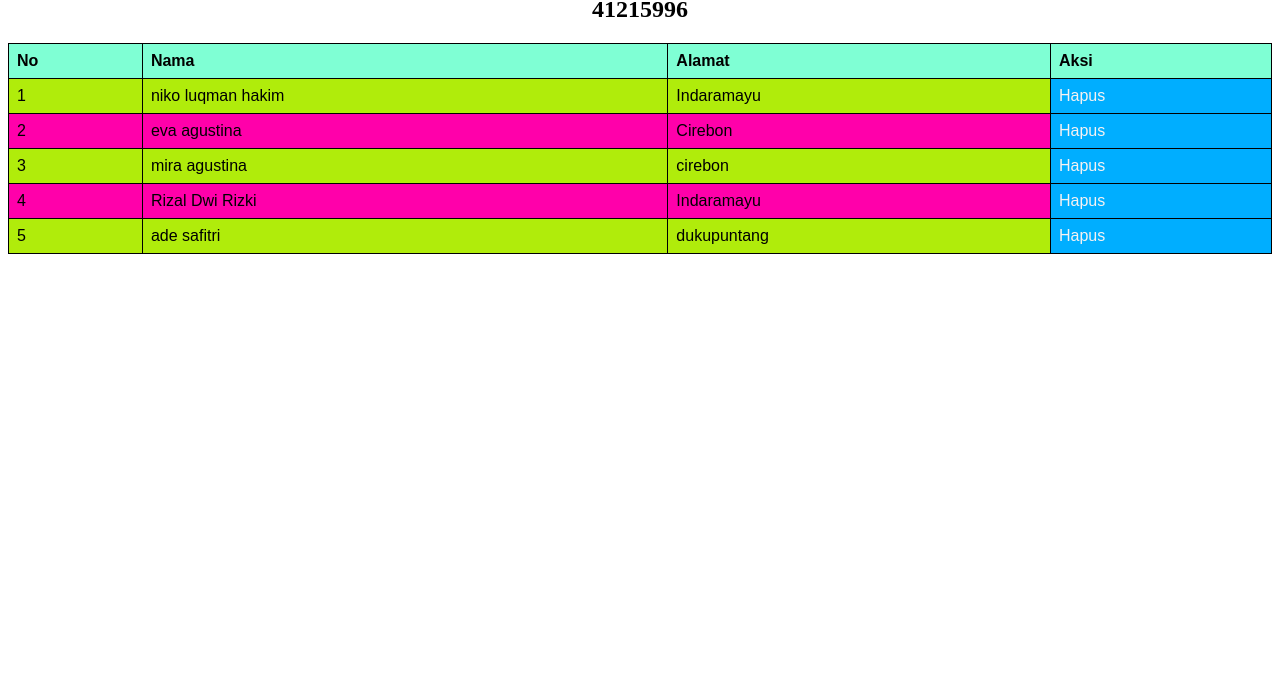
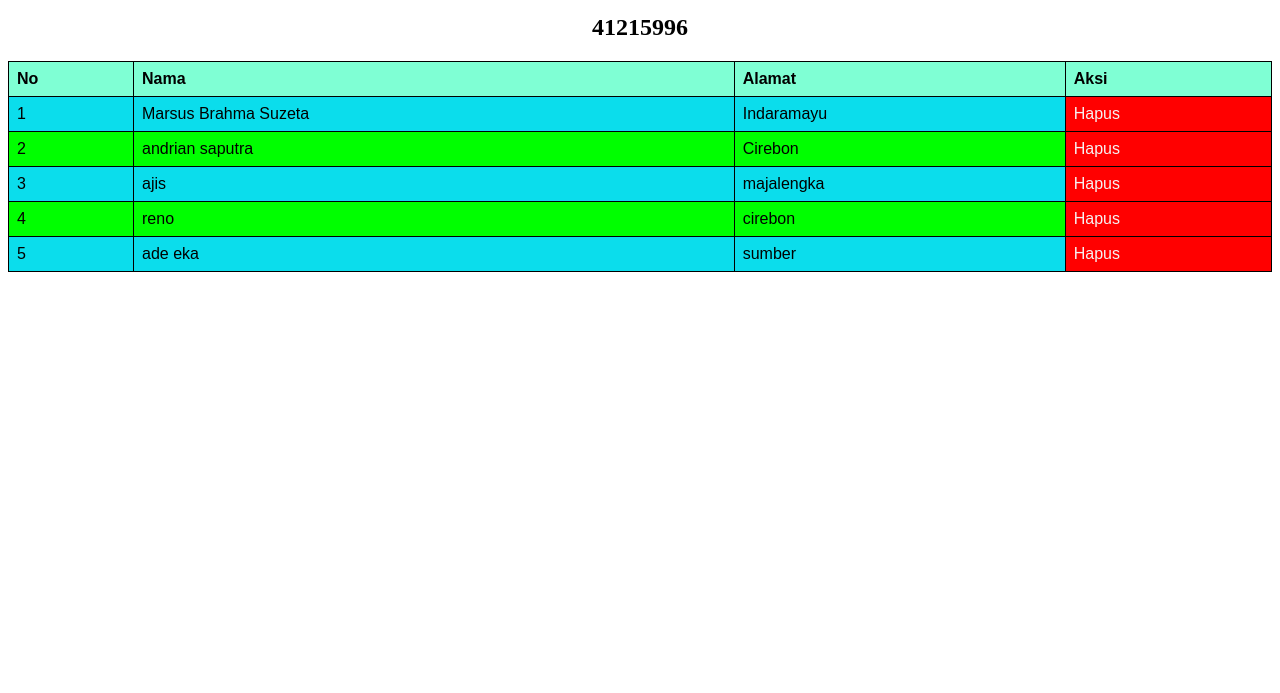
Before and after one commit to dewisrikandiwiharta/dewisrikandiwiharta, a plain HTML site: page index .html in a window 1280 px wide. Shown: the part 107-800 px from the top of the page. Drawn offline with nearby package versions, Linux system fonts and the light colour scheme.

Commit message:
Add files via upload

```diff
--- a/index .html
+++ b/index .html
@@ -4,13 +4,7 @@
     <meta charset="UTF-8" />
     <meta http-equiv="X-UA-Compatible" content="IE=edge" />
     <meta name="viewport" content="width=device-width, initial-scale=1.0" />
-    <script
-      src="https://cdnjs.cloudflare.com/ajax/libs/jquery/3.6.1/jquery.min.js"
-      integrity="sha512-aVKKRRi/Q/YV+4mjoKBsE4x3H+BkegoM/em46NNlCqNTmUYADjBbeNefNxYV7giUp0VxICtqdrbqU7iVaeZNXA=="
-      crossorigin="anonymous"
-      referrerpolicy="no-referrer"
-    ></script>
-    <title>Tugas Table dewi srikandi</title>
+    <title>Tugas Table Dewi srikandi</title>
   </head>
   <style>
     a {
@@ -33,7 +27,7 @@
     }
 
     td {
-      border: 1px solid black;
+      border: 1px solid rgb(0, 0, 0);
       text-align: left;
       padding: 8px;
       /* background-color: bisque; */
@@ -53,14 +47,14 @@
     tr {
       background-color: bisque;
       transition: 0.2s;
-      background-color: rgb(255, 0, 170);
+      background-color: rgb(0, 255, 0);
     }
     tr:hover {
-      background-color: rgb(240, 251, 255);
+      background-color: azure;
     }
 
     tr:nth-child(even) {
-      background-color: #b0ec0b;
+      background-color: #0bddec;
       transition: 0.2s;
     }
     tr:nth-child(even):hover {
@@ -68,7 +62,7 @@
       color: aliceblue;
     }
     .delete {
-      background-color: rgb(0, 174, 255);
+      background-color: red;
       color: rgb(246, 242, 242);
       transition: 0.2s;
     }
@@ -78,8 +72,9 @@
     }
   </style>
   <body>
+    <a href="../index.html"><== Kembali</a>
     <h1>My Best 5 Friends</h1>
-    <h2>dewi srikandi wiharta</h2>
+    <h2>Dewi srikandi wiharta</h2>
     <h2>41215996</h2>
 
     <table>
@@ -89,76 +84,36 @@
         <th>Alamat</th>
         <th>Aksi</th>
       </tr>
-      <tr id="baris__1">
+      <tr>
         <td>1</td>
-        <td class="nama">niko luqman hakim</td>
-        <td class="alamat">Indaramayu</td>
-        <td class="delete" id="delete__1">Hapus</td>
+        <td>Marsus Brahma Suzeta</td>
+        <td>Indaramayu</td>
+        <td class="delete">Hapus</td>
       </tr>
-      <tr id="baris__2">
+      <tr>
         <td>2</td>
-        <td class="nama">eva agustina</td>
-        <td class="alamat">Cirebon</td>
-        <td class="delete" id="delete__2">Hapus</td>
+        <td>andrian saputra</td>
+        <td>Cirebon</td>
+        <td class="delete">Hapus</td>
       </tr>
-      <tr id="baris__3">
+      <tr>
         <td>3</td>
-        <td class="nama">mira agustina</td>
-        <td class="alamat">cirebon</td>
-        <td class="delete" id="delete__3">Hapus</td>
+        <td>ajis </td>
+        <td>majalengka</td>
+        <td class="delete">Hapus</td>
       </tr>
-      <tr id="baris__4">
+      <tr>
         <td>4</td>
-        <td class="nama">Rizal Dwi Rizki</td>
-        <td class="alamat">Indaramayu</td>
-        <td class="delete" id="delete__4">Hapus</td>
+        <td>reno</td>
+        <td>cirebon</td>
+        <td class="delete">Hapus</td>
       </tr>
-      <tr id="baris__5">
+      <tr>
         <td>5</td>
-        <td class="nama">ade safitri</td>
-        <td class="alamat">dukupuntang</td>
-        <td class="delete" id="delete__5">Hapus</td>
+        <td>ade eka</td>
+        <td>sumber</td>
+        <td class="delete">Hapus</td>
       </tr>
     </table>
-    <script>
-      $(document).ready(function () {
-        //alert(0)
-        $('.nama').click(function () {
-          //alert(3)
-          let penyebut = $(this).text();
-          // alert(isi);
-          let hasil = prompt('Anda yakin mau mengganti Nama ini?', penyebut);
-          if (!hasil) return;
-          {
-            //alert(hasil)
-            $(this).text(hasil);
-          }
-        });
-
-        $('.alamat').click(function () {
-          //alert(3)
-          let penyebut = $(this).text();
-          // alert(isi);
-          let hasil = prompt('Anda yakin mau mengganti Alamat ini?', penyebut);
-          if (!hasil) return;
-          {
-            //alert(hasil)
-            $(this).text(hasil);
-          }
-        });
-        $('.delete').click(function () {
-          // alert(1)
-          let serius = confirm('Anda yakin mau menghapus baris ini ?');
-          if (!serius) return;
-          let id = $(this).prop('id');
-          //alert(id);
-
-          let rid = id.split('__');
-          let baris_ke = rid[1];
-          //alert(baris__ke)
-          $('#baris__' + baris_ke).slideUp();
-        });
-      });
-    </script>
   </body>
 </html>
```
